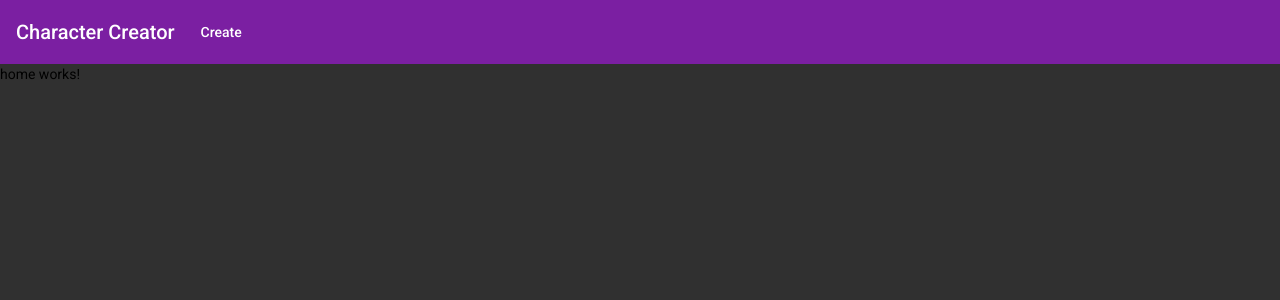
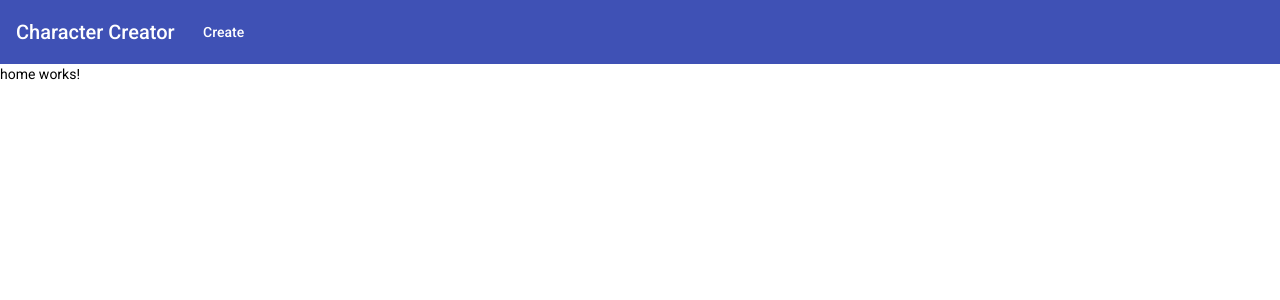
Before and after one commit to Eindall/character_creator, an Angular app: page /home in a window 1280 px wide. Shown: the top 300 px of the page. Built offline with nearby package versions, Linux system fonts and the light colour scheme.

Commit message:
Minor styles updates on navbar

```diff
--- a/angular.json
+++ b/angular.json
@@ -28,7 +28,7 @@
               "src/assets"
             ],
             "styles": [
-              "./node_modules/@angular/material/prebuilt-themes/purple-green.css",
+              "./node_modules/@angular/material/prebuilt-themes/indigo-pink.css",
               "src/styles.scss"
             ],
             "scripts": []
--- a/src/app/app.component.html
+++ b/src/app/app.component.html
@@ -1,5 +1,5 @@
-<mat-toolbar fxLayout="row" fxLayoutGap="10px" color="primary">
-  <span [routerLink]="['home']">Character Creator</span>
+<mat-toolbar fxLayout="row" fxLayoutAlign="start center" fxLayoutGap="1%" color="primary">
+  <span class="title" [routerLink]="['home']">Character Creator</span>
   <button mat-button [matMenuTriggerFor]="menu">Create</button>
   <mat-menu #menu="matMenu">
     <a mat-menu-item [routerLink]="['naheulbeuk/create']">Naheulbeuk</a>
--- a/src/app/app.component.scss
+++ b/src/app/app.component.scss
@@ -0,0 +1,7 @@
+.title {
+    cursor: pointer;
+    -moz-user-select: none;
+    -webkit-user-select: none;
+    -ms-user-select: none;
+    user-select: none;
+}
--- a/src/styles.scss
+++ b/src/styles.scss
@@ -1,4 +1,4 @@
 /* You can add global styles to this file, and also import other style files */
 
 html, body { height: 100%; }
-body { margin: 0; font-family: Roboto, "Helvetica Neue", sans-serif; background-color: #303030 }
+body { margin: 0; font-family: Roboto, "Helvetica Neue", sans-serif; }
```
